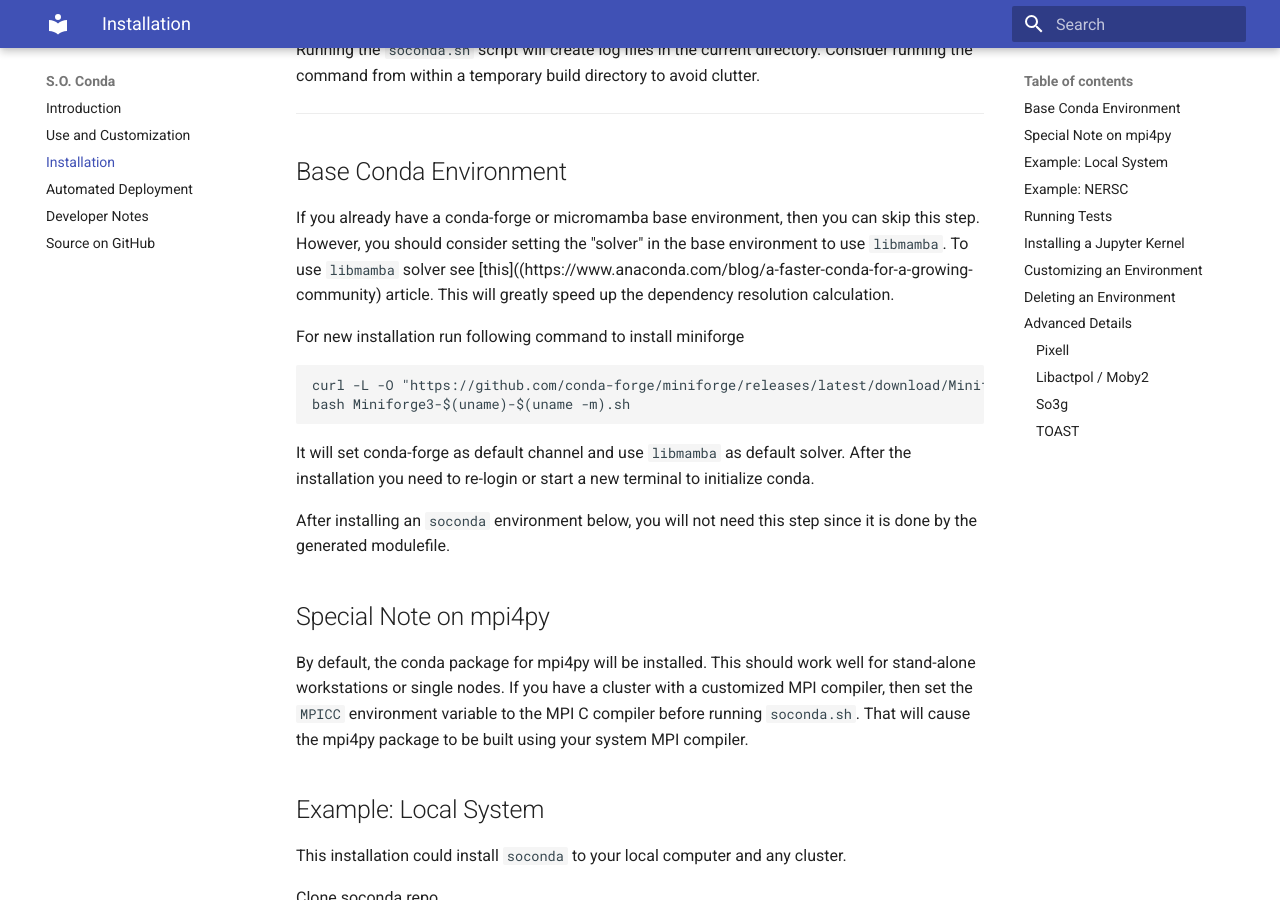
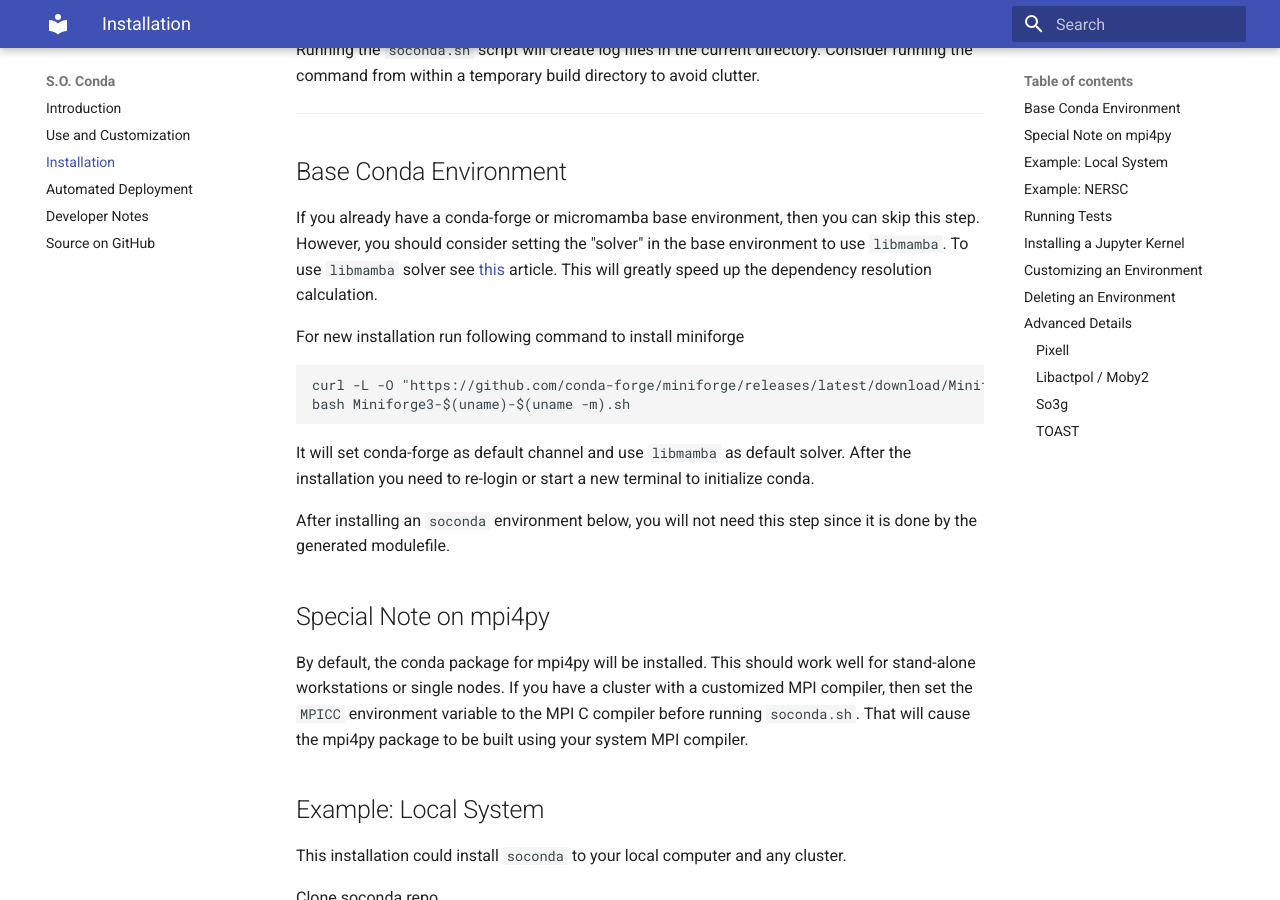
Before and after one commit to simonsobs/soconda, an MkDocs documentation site: the page built from docs/docs/install.md, in a window 1280 px wide and 900 px high, scrolled down 500 px. Built offline with MkDocs 1.6.1 and Material for MkDocs 9.7.7, drawn with Linux system fonts in a browser that asks for light colours.

Commit message:
update docs: fix links

````diff
--- a/docs/docs/install.md
+++ b/docs/docs/install.md
@@ -28,7 +28,7 @@ clutter.
 If you already have a conda-forge or micromamba base environment, then you can skip this
 step. However, you should consider setting the "solver" in the base environment
 to use `libmamba`. To use `libmamba` solver see
-[this]((https://www.anaconda.com/blog/a-faster-conda-for-a-growing-community) article.
+[this](https://www.anaconda.com/blog/a-faster-conda-for-a-growing-community) article.
 This will greatly speed up the dependency resolution
 calculation.
 
@@ -66,7 +66,7 @@ export MAKEFLAGS='-j 4'
 bash soconda.sh -e soconda -c default
 ```
 This will create a new environment `soconda_xxx.x.x` with version number as suffix
-using `default` configuration. [More details on configuration.](## Customizing an Environment)
+using `default` configuration. [More details on configuration.](#customizing-an-environment)
 (The `MAKEFLAGS` doesn't seem to have any effect.)
 
 You could find out the name of new created environment with
````
